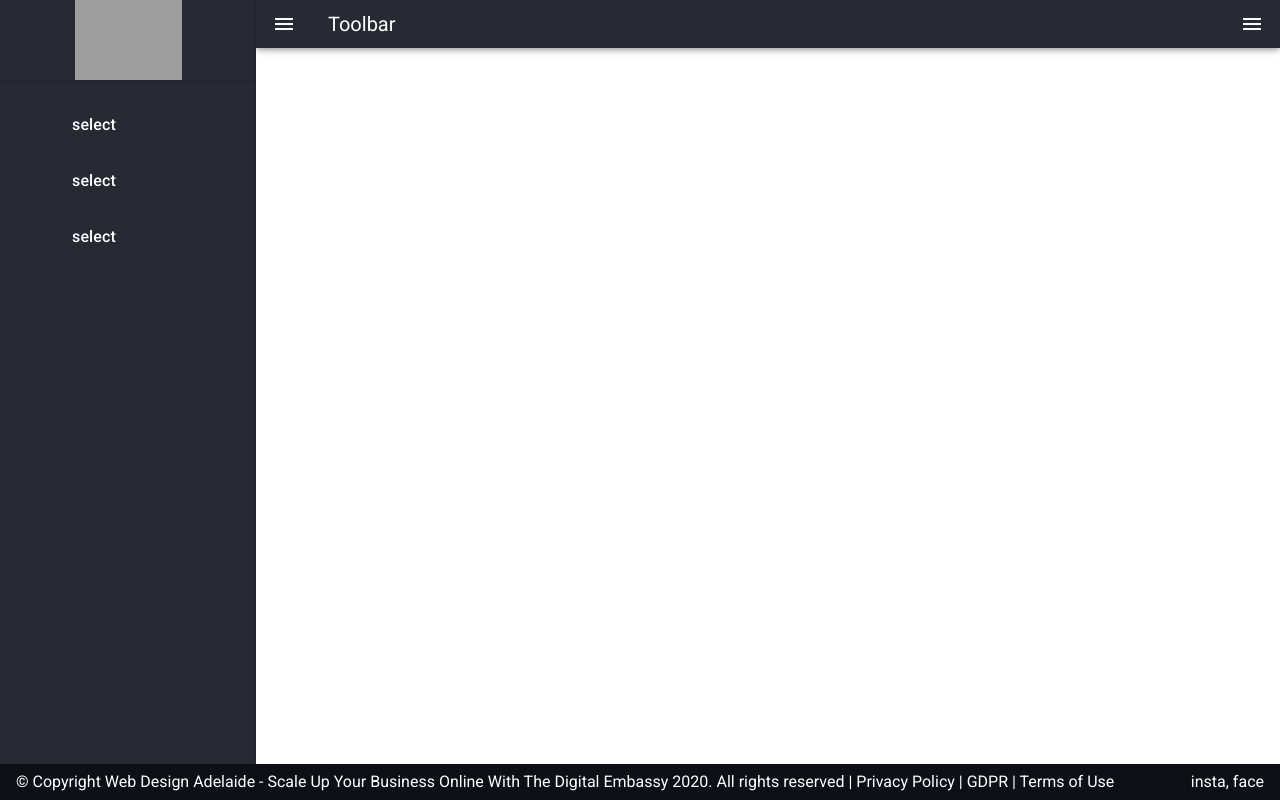
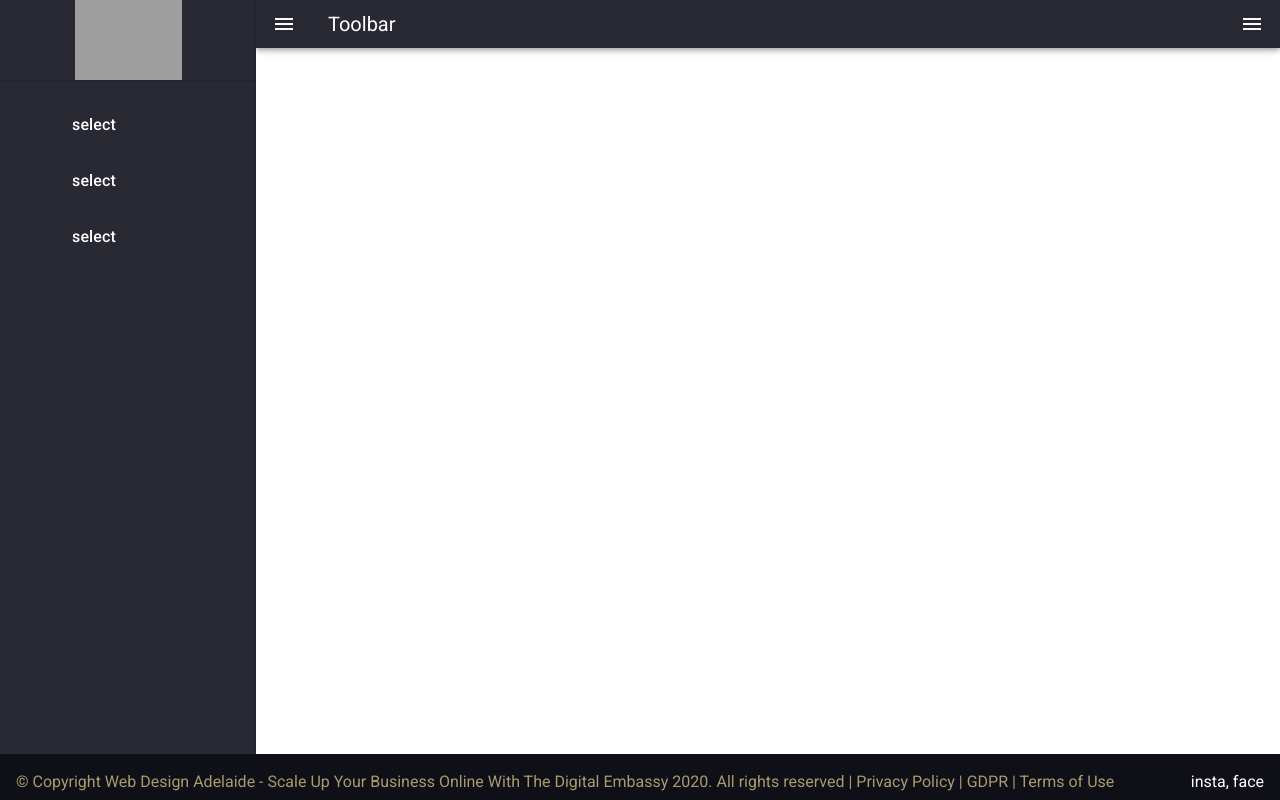
Before and after one commit to yoshi61/frontend-ui-exercise, a plain HTML site: page index.html in a window 1280 px wide. Drawn offline with nearby package versions, Linux system fonts and the light colour scheme; grey boxes are pictures that could not be loaded.

Commit message:
added css file

```diff
--- /dev/null
+++ b/app.css
@@ -0,0 +1,7 @@
+.primary-txt {
+    color: #292933;
+}
+
+.secondary-txt {
+    color: #a99b6d;
+}
--- a/index.html
+++ b/index.html
@@ -1,18 +1,10 @@
 <!DOCTYPE html>
 <html>
 <head>
-    <link
-            href="https://fonts.googleapis.com/css?family=Roboto:100,300,400,500,700,900"
-            rel="stylesheet"
-    />
-    <link
-            href="https://cdn.jsdelivr.net/npm/@mdi/font@5.x/css/materialdesignicons.min.css"
-            rel="stylesheet"
-    />
-    <link
-            href="https://cdn.jsdelivr.net/npm/vuetify@2.x/dist/vuetify.min.css"
-            rel="stylesheet"
-    />
+    <link href="https://fonts.googleapis.com/css?family=Roboto:100,300,400,500,700,900" rel="stylesheet"/>
+    <link href="https://cdn.jsdelivr.net/npm/@mdi/font@5.x/css/materialdesignicons.min.css" rel="stylesheet"/>
+    <link href="https://cdn.jsdelivr.net/npm/vuetify@2.x/dist/vuetify.min.css" rel="stylesheet"/>
+    <link rel="stylesheet" type="text/css" href="app.css">
     <meta
             name="viewport"
             content="width=device-width, initial-scale=1, maximum-scale=1, user-scalable=no, minimal-ui"
@@ -107,10 +99,10 @@
 <!--    Footer    -->
         <v-footer
                 app
-                class="white--text"
+                class="white--text pt-4"
                 color="#0f0f17"
         >
-            <span>&copy; Copyright Web Design Adelaide - Scale Up Your Business Online With The Digital Embassy 2020. All rights reserved | Privacy Policy | GDPR | Terms of Use</span>
+            <span class="secondary-txt">&copy; Copyright Web Design Adelaide - Scale Up Your Business Online With The Digital Embassy 2020. All rights reserved | Privacy Policy | GDPR | Terms of Use</span>
             <v-spacer></v-spacer>
             <span>insta, face</span>
         </v-footer>
```
